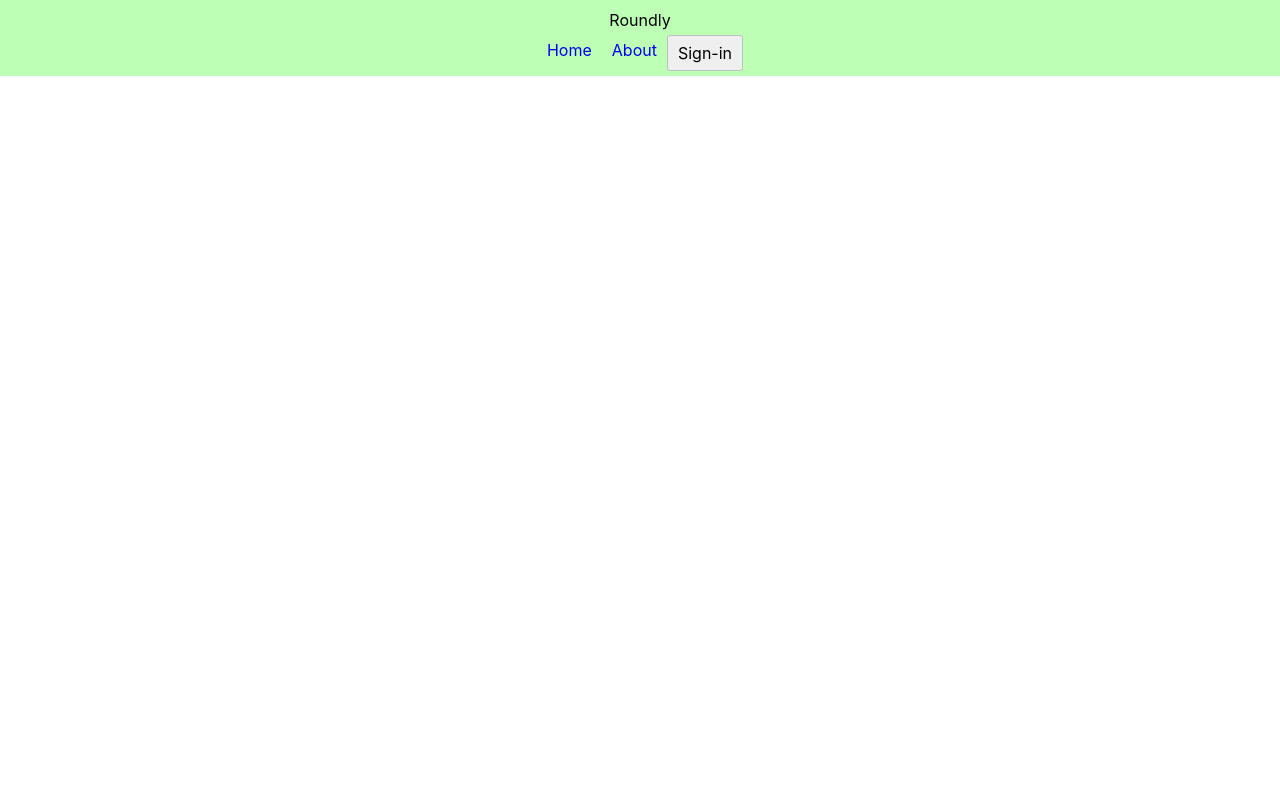
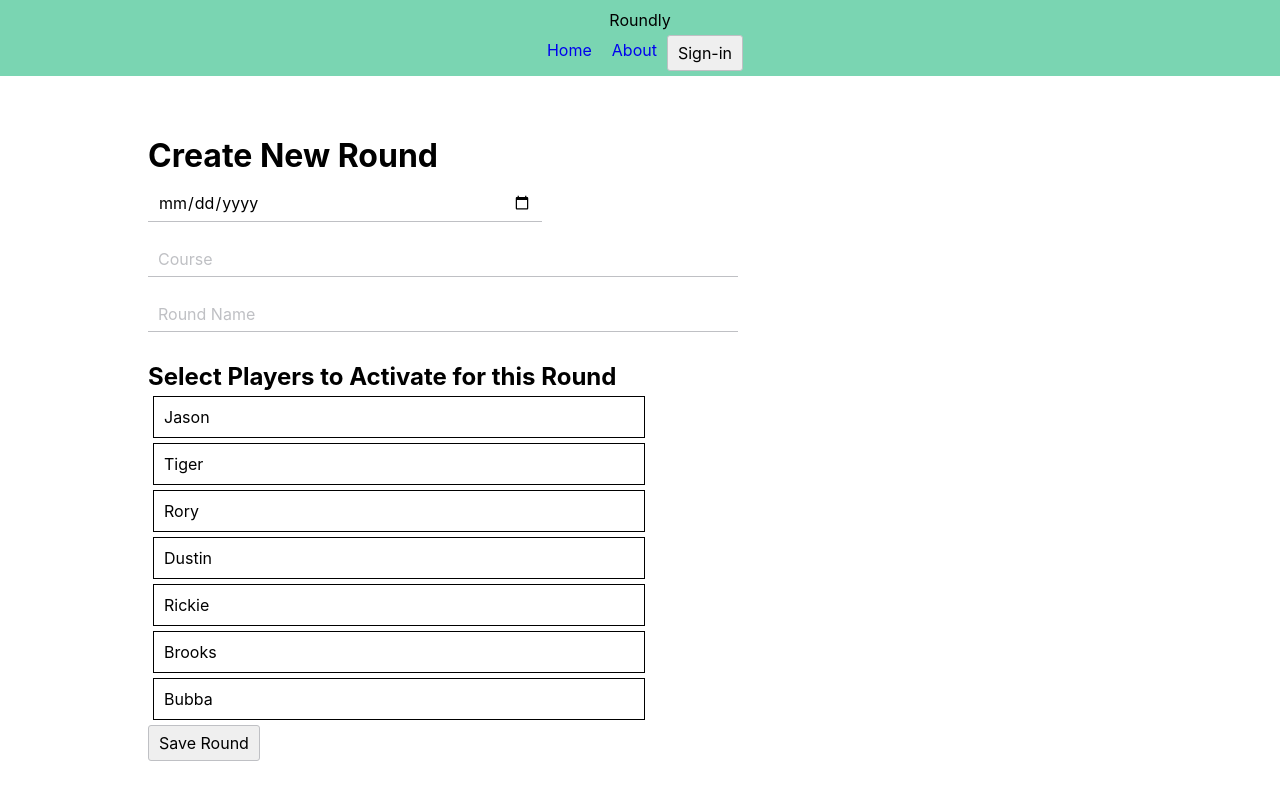
Before and after one commit to jason-roundtree/roundly-old, a React (Create React App) app: page /create-round in a window 1280 px wide. Built offline with nearby package versions, Linux system fonts and the light colour scheme; what auth0-js would draw is missing.

Commit message:
Setup Create New Round with hooks

```diff
--- a/src/components/App.js
+++ b/src/components/App.js
@@ -6,7 +6,7 @@ import Signup from './Signup'
 import Header from './Header'
 import AccountHome from './AccountHome'
 import NewLeague from './NewLeague/NewLeague'
-// import LeagueHome from './LeagueHome'
+import CreateRound from './LeagueHome/CreateRound'
 import AuthCallback from './AuthCallback';
 import { BrowserRouter as Router, Route } from "react-router-dom"
 
@@ -20,6 +20,7 @@ const App = () => {
       <Route path="/signup" component={Signup} />
       <Route path="/account" component={AccountHome} />
       <Route path="/new-league" component={NewLeague} />
+      <Route path="/create-round" component={CreateRound} />
       {/* <Route path="/league/:id" component={LeagueHome} /> */}
       <Route exact path='/callback' component={AuthCallback} />
     </Router>
--- a/src/components/Auth.js
+++ b/src/components/Auth.js
@@ -51,7 +51,6 @@ class Auth {
   }
 
   signOut() {
-    // clear id token, profile, and expiration
     this.idToken = null;
     this.profile = null;
     this.expiresAt = null;
--- a/src/components/Header.js
+++ b/src/components/Header.js
@@ -3,7 +3,7 @@ import Navbar from './Navbar'
 import styled from 'styled-components'
 
 const StyledHeader = styled.header`
-    background-color: rgb(188, 255, 181);
+    background-color: rgb(122, 213, 178);
 `
 const Title = styled.span`
     display: block;
--- /dev/null
+++ b/src/components/LeagueHome/CreateRound.js
@@ -0,0 +1,104 @@
+import React from 'react'
+import useListItemToggle from '../../hooks/useListItemToggle'
+import useInput from '../../hooks/useInput'
+import styled from 'styled-components'
+import { players } from '../../db'
+import '../../index.css'
+
+const Form = styled.form`
+    width: 80%;
+    margin: 40px auto 0;
+    padding: 20px;
+`
+const Input = styled.input`
+    width: 60%;
+    /* min-width: 300px; */
+    margin: 10px 0;
+    /* TODO: noticed S.O. answers saying line-height should be used but not why. Is it for responsiveness on smaller screens? */
+    /* line-height: 140%; */
+    border: transparent;
+    border-bottom: 1px solid rgb(191, 192, 196);
+    &::placeholder {
+       color: rgb(191, 192, 196);
+       opacity: 1;
+    }
+    @media (max-width: 700px) {
+        width: 100%;
+    }
+`
+const H2 = styled.h2`
+    margin-top: 20px;
+`
+const InputDate = styled(Input)`
+    width: 40%;
+`
+const ListItem = styled.li`
+    padding: 10px;
+    margin: 5px;
+    border: 1px solid black;
+    width: 50%;
+    @media (max-width: 700px) {
+        width: 100%;
+    }
+`
+// const P = styled.p`
+//     font-style: italic;
+// `
+
+export default function CreateRound() {
+    const [activePlayers, setToggleActivePlayer] = useListItemToggle([])
+    const [inputValues, setInputValue] = useInput({
+        roundDate: '', course: '', roundName: ''
+    })
+    // console.log('inputValues: ', inputValues)
+    console.log('activePlayers: ', activePlayers)
+    return (
+        <div>
+            <Form>
+                <h1>Create New Round</h1>
+                <InputDate
+                    type="date"
+                    onChange={setInputValue}
+                    value={inputValues.roundDate}
+                    name="roundDate"
+                    placeholder="Round Date"
+                />
+                <br />
+
+                <Input
+                    type="text"
+                    onChange={setInputValue}
+                    value={inputValues.course}
+                    name="course"
+                    placeholder="Course"
+                />
+                <br />
+
+                <Input
+                    type="text"
+                    onChange={setInputValue}
+                    value={inputValues.roundName}
+                    name="roundName"
+                    placeholder="Round Name"
+                />
+
+                <H2>Select Players to Activate for this Round</H2>
+                <ul>
+                    {players.map(player => {
+                        return (
+                            <ListItem
+                                key={player.id}
+                                onClick={() => setToggleActivePlayer(player.id)}
+                                className={activePlayers.includes(player.id) ? 'activeListItem' : ''}
+                            >
+                                {player.name}
+                            </ListItem>
+                        )
+                    })}
+                </ul>
+
+                <button>Save Round</button>
+            </Form>
+        </div>
+    )
+}
--- /dev/null
+++ b/src/db.js
@@ -0,0 +1,9 @@
+export const players = [
+    {id: 1, name: 'Jason'},
+    {id: 2, name: 'Tiger'},
+    {id: 3, name: 'Rory'},
+    {id: 4, name: 'Dustin'},
+    {id: 5, name: 'Rickie'},
+    {id: 6, name: 'Brooks'},
+    {id: 7, name: 'Bubba'},
+]
--- /dev/null
+++ b/src/hooks/useInput.js
@@ -0,0 +1,10 @@
+import { useState } from 'react'
+
+export default function useInput(initialState) {
+    const [inputValues, setValues] = useState(initialState)
+    function handleInputChange(e) {
+        const {name, value} = e.target
+        setValues(values => ({ ...values, [name]: value }))
+    }
+    return [inputValues, handleInputChange]
+}
--- /dev/null
+++ b/src/hooks/useListItemToggle.js
@@ -0,0 +1,15 @@
+import { useState } from 'react'
+
+export default function useListItemToggle() {
+    const [activeItems, setToggleActiveItems] = useState([])
+    function toggleItem(itemId) {
+        const itemActive = activeItems.includes(itemId)
+        if (!itemActive) {
+            setToggleActiveItems([...activeItems, itemId])
+        } else {
+            const itemRemovedList = activeItems.filter(item => item !== itemId)
+            setToggleActiveItems(itemRemovedList)
+        }
+    }
+    return [activeItems, toggleItem]
+}
--- a/src/index.css
+++ b/src/index.css
@@ -22,6 +22,9 @@ button {
   border-radius: 3px;
   border: 1px solid rgb(191, 192, 196);
 }
+.activeListItem {
+  background-color: rgb(149, 237, 203);
+}
 /* @media (min-width: 700px) {
   * {
     font-size: 1em;
```
Also changed, not shown: src/components/LeagueHome/LeagueHome.js (renamed from src/components/LeagueHome.js, +9 -0 lines), src/components/LeagueHome/PointSettings.js (added, +9 -0 lines), src/components/LeagueHome/CompletedRound.js (added), src/components/LeagueHome/Standings.js (added).
